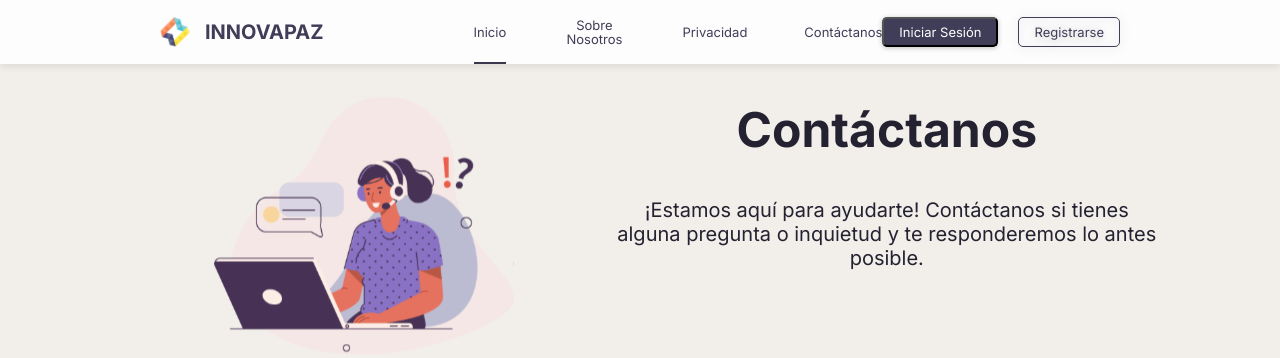
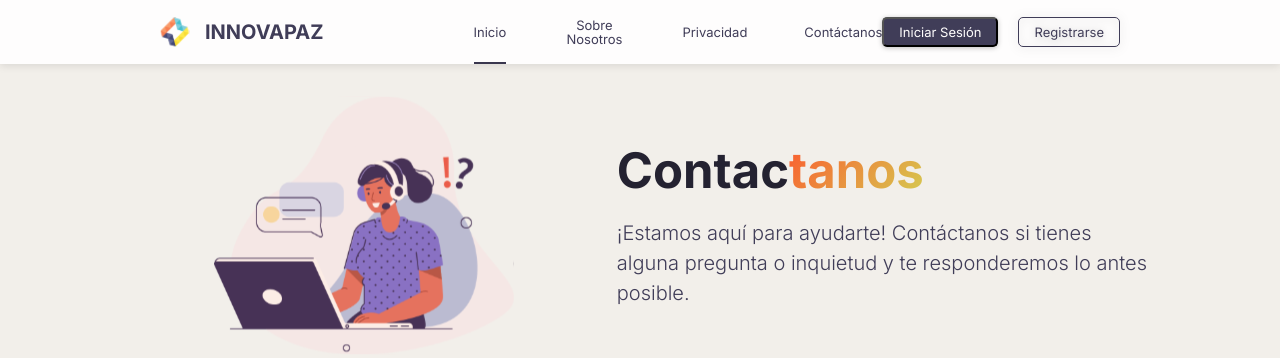
Before and after one commit to edisonCheca/INNOVAPAZ, a React (Vite) app in the folder frontend/: page /contacto in a window 1280 px wide. Shown: the top 358 px of the page. Built offline with nearby package versions, Linux system fonts and the light colour scheme; no server answers.

Commit message:
style(frontend): modificando contactos

```diff
--- a/frontend/src/pages/ContactPage.tsx
+++ b/frontend/src/pages/ContactPage.tsx
@@ -17,6 +17,7 @@ import contact from '../assets/icons/contact.svg';
 import Input from '../components/common/Input';
 import Button from '../components/common/Button';
 import FaqCard from '../components/common/FaqCard';
+import HeroTitle from '../components/common/HeroTitle';
 
 const ContactPage: React.FC = () => {
   // Define los datos para tus preguntas frecuentes
@@ -47,11 +48,11 @@ const ContactPage: React.FC = () => {
           <img src={contact} alt="Contact illustration" className="contact-img" />
         </div>
         <div className="contact-header-info">
-          <h1 className="contact-title">Contáctanos</h1>
-          <p className="contact-subtitle">
-            ¡Estamos aquí para ayudarte! Contáctanos si tienes alguna pregunta o inquietud y te
-            responderemos lo antes posible.
-          </p>
+          <HeroTitle
+            titulo="Contactanos"
+            descripcion="¡Estamos aquí para ayudarte! Contáctanos si tienes alguna pregunta o inquietud y te responderemos lo antes posible."
+            gradientText="tanos"
+          />
         </div>
       </div>
       <div className="contact-info-box">
```
